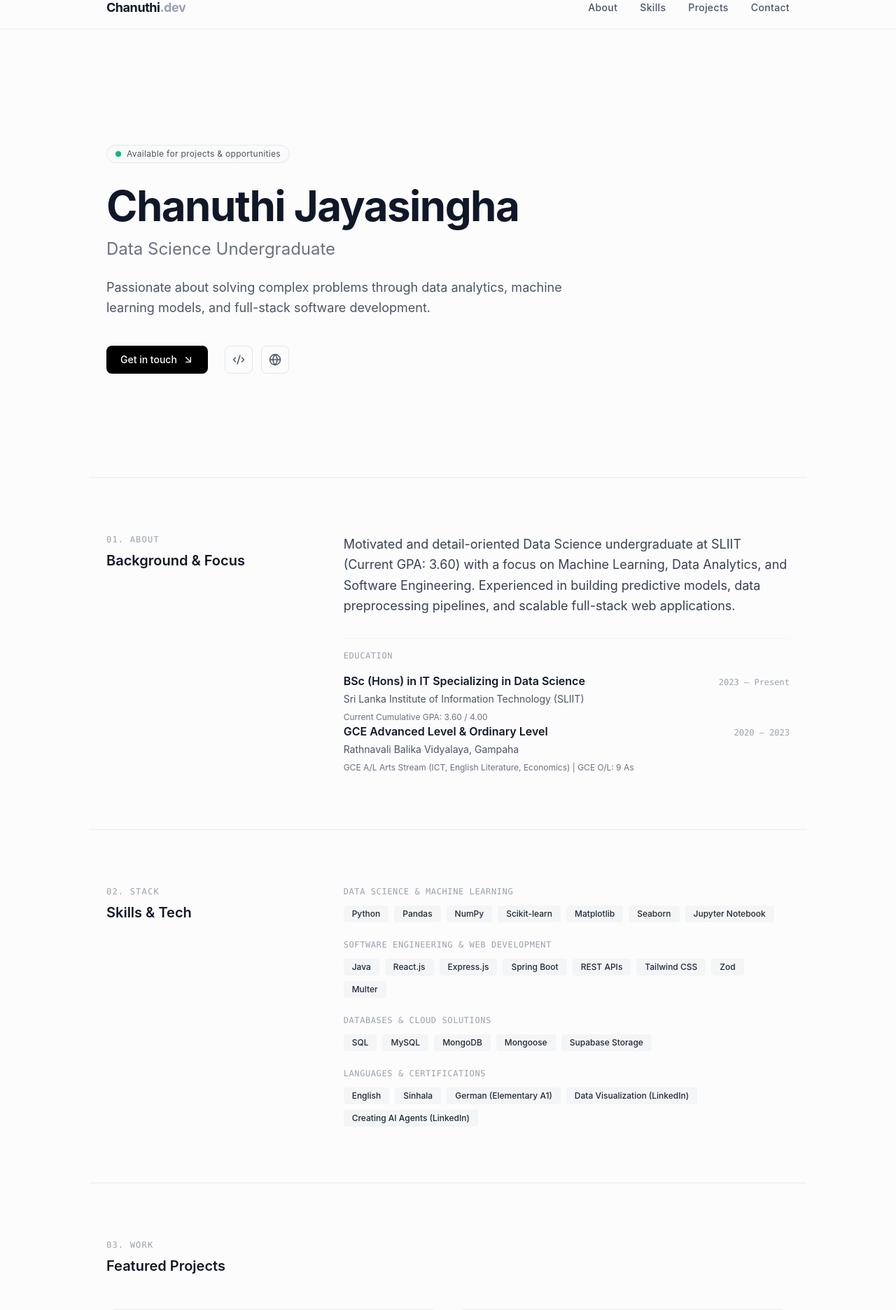
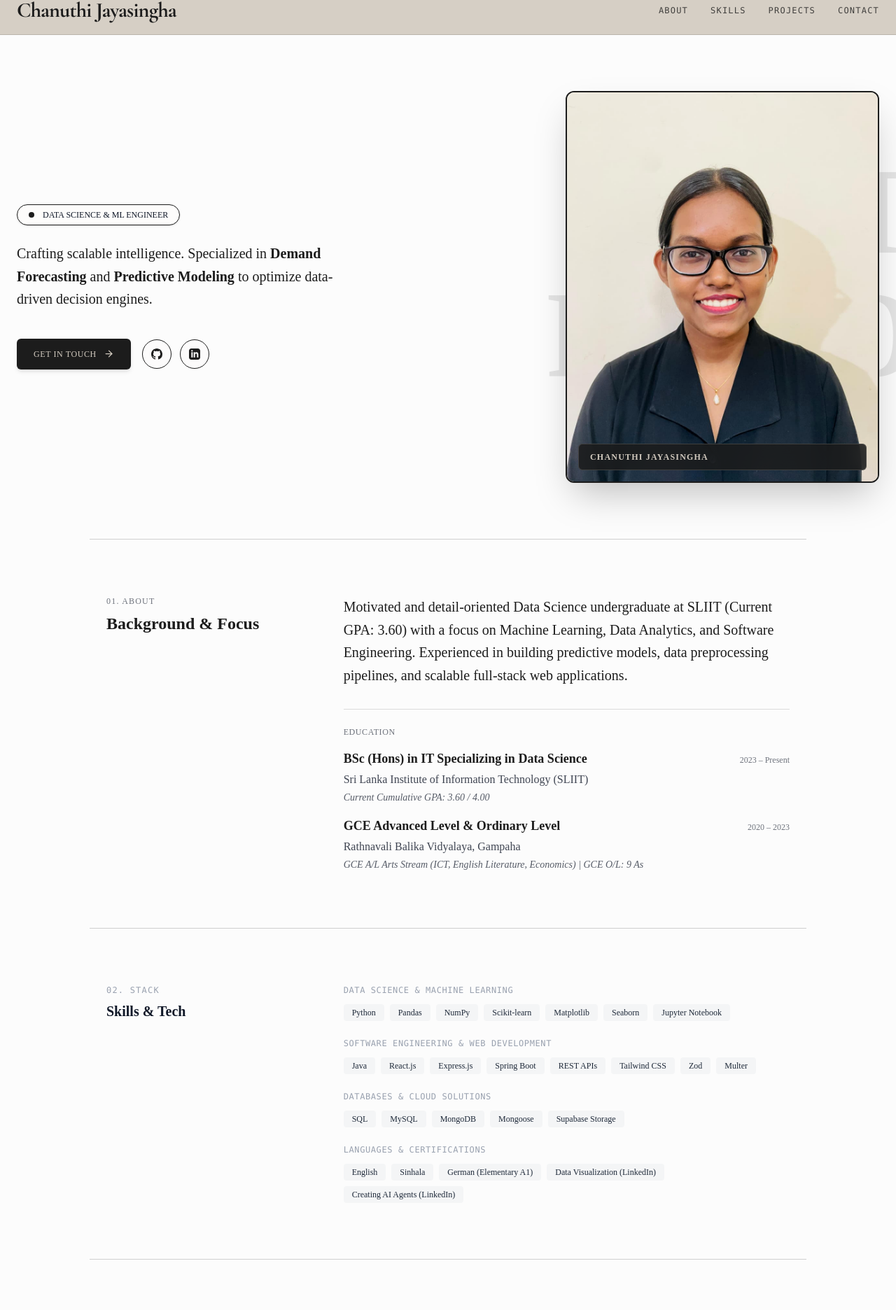
Before and after one commit to ChanuthiJayasingha/Portfolio-Chanuthi_Jayasingha, a React app in the folder portfolio/: page / in a window 1280 px wide. Shown: the part 19-1891 px from the top of the page at 70% size. Built offline with nearby package versions, Linux system fonts and the light colour scheme; the HTML template or start-up script is replaced by a standard one.

Commit message:
Updated the frontend fonts

```diff
--- a/portfolio/src/components/About.jsx
+++ b/portfolio/src/components/About.jsx
@@ -5,35 +5,41 @@ export default function About() {
   const { personal, education } = portfolioData;
 
   return (
-    <section id="about" className="max-w-5xl mx-auto px-6 py-20 border-t border-gray-200/80">
+    /* Added font-['Times_New_Roman',serif] right here 👇 */
+    <section
+      id="about"
+      className="max-w-5xl mx-auto px-6 py-20 border-t border-matte-black/20 font-['Times_New_Roman',serif]"
+    >
       <div className="grid grid-cols-1 md:grid-cols-3 gap-10">
 
         {/* Section Header */}
         <div>
-          <h2 className="text-xs font-mono uppercase tracking-widest text-gray-400 mb-2">01. About</h2>
-          <p className="text-xl font-semibold text-gray-900">Background & Focus</p>
+          <h2 className="text-xs uppercase tracking-widest opacity-60 mb-2">01. About</h2>
+          <p className="text-2xl font-bold text-matte-black">Background & Focus</p>
         </div>
 
         {/* Main Content */}
         <div className="md:col-span-2 space-y-8">
-          <p className="text-gray-700 leading-relaxed text-base sm:text-lg">
-            {personal?.about || "I am a software engineering student passionate about building scalable applications."}
+          <p className="text-matte-black leading-relaxed text-lg sm:text-xl">
+            {personal?.about || "I am a Data Science undergraduate passionate about building scalable models."}
           </p>
 
           {/* Education Breakdown */}
           {education && education.length > 0 && (
-            <div className="pt-4 border-t border-gray-100">
-              <h3 className="text-xs font-mono uppercase tracking-wider text-gray-400 mb-4">Education</h3>
-              {education.map((edu, idx) => (
-                <div key={idx} className="space-y-1">
-                  <div className="flex justify-between items-baseline">
-                    <h4 className="font-semibold text-gray-900">{edu.degree}</h4>
-                    <span className="text-xs text-gray-400 font-mono">{edu.period}</span>
+            <div className="pt-6 border-t border-matte-black/15">
+              <h3 className="text-xs uppercase tracking-wider opacity-60 mb-4">Education</h3>
+              <div className="space-y-4">
+                {education.map((edu, idx) => (
+                  <div key={idx} className="space-y-1">
+                    <div className="flex justify-between items-baseline">
+                      <h4 className="font-bold text-lg text-matte-black">{edu.degree}</h4>
+                      <span className="text-xs opacity-60">{edu.period}</span>
+                    </div>
+                    <p className="text-base opacity-80">{edu.institution}</p>
+                    <p className="text-sm opacity-70 italic">{edu.details}</p>
                   </div>
-                  <p className="text-sm text-gray-600">{edu.institution}</p>
-                  <p className="text-xs text-gray-500 pt-1">{edu.details}</p>
-                </div>
-              ))}
+                ))}
+              </div>
             </div>
           )}
         </div>
--- a/portfolio/src/components/Contact.jsx
+++ b/portfolio/src/components/Contact.jsx
@@ -30,7 +30,7 @@ export default function Contact() {
   };
 
   return (
-    <section id="contact" className="max-w-5xl mx-auto px-6 py-20 border-t border-gray-200/80">
+    <section className="relative min-h-[90vh] flex items-center pt-16 pb-16 overflow-hidden font-['Times_New_Roman',serif]">
       <div className="grid grid-cols-1 md:grid-cols-3 gap-10">
 
         {/* Section Header */}
--- a/portfolio/src/components/Footer.jsx
+++ b/portfolio/src/components/Footer.jsx
@@ -9,7 +9,6 @@ export default function Footer() {
     <footer className="border-t border-gray-200/60 bg-[#fcfcfc] py-8">
       <div className="max-w-5xl mx-auto px-6 flex flex-col sm:flex-row justify-between items-center text-xs text-gray-500 space-y-2 sm:space-y-0">
         <p>© {year} {name}. Designed & Built with React + Vite.</p>
-        <p className="font-mono">Swiss Style / Dynamic JSON</p>
       </div>
     </footer>
   );
--- a/portfolio/src/components/Hero.jsx
+++ b/portfolio/src/components/Hero.jsx
@@ -1,71 +1,104 @@
 import React from 'react';
 import { motion } from 'framer-motion';
-import { Code2, Globe, ArrowDownRight } from 'lucide-react';
+import { ArrowRight } from 'lucide-react';
 import portfolioData from '../data/portfolioData.json';
 
 export default function Hero() {
   const { personal } = portfolioData;
 
   return (
-    <section className="max-w-5xl mx-auto px-6 pt-20 pb-16 min-h-[80vh] flex flex-col justify-center">
+    /* Added font-['Times_New_Roman',serif] to section class 👇 */
+    <section className="relative min-h-[90vh] flex items-center pt-16 pb-16 overflow-hidden font-['Times_New_Roman',serif]">
+      <div className="max-w-7xl mx-auto px-6 w-full relative">
+
+        {/* Background Accent / Layering */}
+        <div className="grid grid-cols-1 md:grid-cols-12 gap-8 items-center">
+
+          {/* Left Text Block */}
           <motion.div
-        initial={{ opacity: 0, y: 15 }}
-        animate={{ opacity: 1, y: 0 }}
-        transition={{ duration: 0.5 }}
-        className="space-y-6"
+            initial={{ opacity: 0, x: -20 }}
+            animate={{ opacity: 1, x: 0 }}
+            transition={{ duration: 0.6 }}
+            className="md:col-span-5 space-y-6 z-20"
           >
-        {/* Status Badge */}
-        <div className="inline-flex items-center gap-2 px-3 py-1 rounded-full border border-gray-200 text-xs tracking-wide text-gray-600 bg-gray-50/50">
-          <span className="w-2 h-2 rounded-full bg-emerald-500 animate-pulse"></span>
-          Available for projects & opportunities
+            <div className="inline-flex items-center gap-3 px-4 py-1.5 rounded-full border border-matte-black text-xs uppercase bg-bone-white shadow-sm">
+              <span className="w-2 h-2 rounded-full bg-matte-black animate-pulse"></span>
+              Data Science & ML Engineer
             </div>
 
-        {/* Title / Name */}
-        <div className="space-y-2">
-          <h1 className="text-4xl sm:text-6xl font-bold tracking-tight text-gray-900 leading-tight">
-            {personal.name}
-          </h1>
-          <h2 className="text-xl sm:text-2xl text-gray-500 font-normal">
-            {personal.title}
-          </h2>
-        </div>
-
-        {/* Tagline */}
-        <p className="max-w-2xl text-base sm:text-lg text-gray-600 leading-relaxed font-normal">
-          {personal.tagline}
+            <p className="text-xl leading-relaxed text-matte-black font-light">
+              Crafting scalable intelligence. Specialized in <strong className="font-semibold">Demand Forecasting</strong> and <strong className="font-semibold">Predictive Modeling</strong> to optimize data-driven decision engines.
             </p>
 
-        {/* Actions & Social Links */}
             <div className="pt-4 flex flex-wrap items-center gap-4">
               <a
                 href="#contact"
-            className="inline-flex items-center gap-2 bg-black text-white px-5 py-2.5 rounded-lg text-sm font-medium hover:bg-gray-800 transition-colors"
+                className="inline-flex items-center gap-2.5 bg-matte-black text-studio-bg px-6 py-3.5 rounded-md text-xs uppercase tracking-wider hover:bg-matte-black/85 transition-colors shadow-md"
               >
-            Get in touch <ArrowDownRight size={16} />
+                Get In Touch <ArrowRight size={15} />
+              </a>
+              <div className="flex items-center gap-3">
+                <a
+                  href={personal?.github || "#"}
+                  target="_blank"
+                  rel="noreferrer"
+                  className="p-3 text-matte-black border border-matte-black rounded-full hover:bg-matte-black hover:text-studio-bg transition-colors bg-bone-white/50"
+                  aria-label="GitHub"
+                >
+                  <svg className="w-4 h-4 fill-current" viewBox="0 0 24 24">
+                    <path d="M12 0C5.37 0 0 5.37 0 12c0 5.31 3.435 9.795 8.205 11.385.6.105.825-.255.825-.57 0-.285-.015-1.23-.015-2.235-3.015.555-3.795-.735-4.035-1.41-.135-.345-.72-1.41-1.23-1.695-.42-.225-1.02-.78-.015-.795.945-.015 1.62.87 1.845 1.23 1.08 1.815 2.805 1.305 3.495.99.105-.78.42-1.305.765-1.605-2.67-.3-5.46-1.335-5.46-5.925 0-1.305.465-2.385 1.23-3.225-.12-.3-.54-1.53.12-3.18 0 0 1.005-.315 3.3 1.23.96-.27 1.98-.405 3-.405s2.04.135 3 .405c2.295-1.56 3.3-1.23 3.3-1.23.66 1.65.24 2.88.12 3.18.765.84 1.23 1.905 1.23 3.225 0 4.605-2.805 5.625-5.475 5.925.435.375.81 1.095.81 2.22 0 1.605-.015 2.895-.015 3.3 0 .315.225.69.825.57A12.02 12.02 0 0024 12c0-6.63-5.37-12-12-12z"/>
+                  </svg>
                 </a>
 
-          <div className="flex items-center gap-3 pl-2">
                 <a
-              href={personal.github}
+                  href={personal?.linkedin || "#"}
                   target="_blank"
-              rel="noopener noreferrer"
-              className="p-2.5 text-gray-600 hover:text-black border border-gray-200 rounded-lg hover:border-gray-400 transition-all"
-              aria-label="GitHub Profile"
+                  rel="noreferrer"
+                  className="p-3 text-matte-black border border-matte-black rounded-full hover:bg-matte-black hover:text-studio-bg transition-colors bg-bone-white/50"
+                  aria-label="LinkedIn"
                 >
-              <Code2 size={18} />
-            </a>
-            <a
-              href={personal.linkedin}
-              target="_blank"
-              rel="noopener noreferrer"
-              className="p-2.5 text-gray-600 hover:text-black border border-gray-200 rounded-lg hover:border-gray-400 transition-all"
-              aria-label="LinkedIn Profile"
-            >
-              <Globe size={18} />
+                  <svg className="w-4 h-4 fill-current" viewBox="0 0 24 24">
+                    <path d="M19 0h-14c-2.761 0-5 2.239-5 5v14c0 2.761 2.239 5 5 5h14c2.762 0 5-2.239 5-5v-14c0-2.761-2.238-5-5-5zm-11 19h-3v-11h3v11zm-1.5-12.268c-.966 0-1.75-.79-1.75-1.764s.784-1.764 1.75-1.764 1.75.79 1.75 1.764-.783 1.764-1.75 1.764zm13.5 12.268h-3v-5.604c0-3.368-4-3.113-4 0v5.604h-3v-11h3v1.765c1.396-2.586 7-2.777 7 2.476v6.759z"/>
+                  </svg>
                 </a>
               </div>
             </div>
           </motion.div>
+
+          {/* Focused Portrait Hero Frame (Center/Right) */}
+          <motion.div
+            initial={{ opacity: 0, scale: 0.95 }}
+            animate={{ opacity: 1, scale: 1 }}
+            transition={{ duration: 0.7, delay: 0.1 }}
+            className="md:col-span-7 relative flex justify-end"
+          >
+            {/* Background Editorial Watermark Typography */}
+            <div className="absolute -inset-x-12 -top-10 bottom-0 flex flex-col justify-center pointer-events-none z-0 select-none overflow-hidden">
+              <h1 className="text-8xl md:text-[11rem] font-bold text-matte-black/10 leading-none tracking-tighter text-right">
+                PORT
+              </h1>
+              <h1 className="text-8xl md:text-[11rem] font-bold text-matte-black/10 leading-none tracking-tighter text-right">
+                FOLIO
+              </h1>
+            </div>
+
+            {/* Sharp Focus Featured Portrait Container */}
+            <div className="relative z-10 w-full max-w-md aspect-[4/5] border-2 border-matte-black rounded-xl overflow-hidden bg-bone-white shadow-2xl">
+              <img
+                src="/portfolio_pic.jpeg"
+                alt={personal?.name || "Portrait"}
+                className="w-full h-full object-cover object-center filter contrast-105 brightness-100 hover:scale-105 transition-transform duration-700 ease-out"
+              />
+              <div className="absolute bottom-4 left-4 right-4 bg-matte-black/85 backdrop-blur-md text-studio-bg px-4 py-2.5 rounded-md flex justify-between items-center border border-studio-bg/20">
+                <span className="text-xs tracking-widest uppercase font-semibold">
+                  {personal?.name || "PORTFOLIO"}
+                </span>
+              </div>
+            </div>
+          </motion.div>
+
+        </div>
+      </div>
     </section>
   );
 }
--- a/portfolio/src/components/Navbar.jsx
+++ b/portfolio/src/components/Navbar.jsx
@@ -4,10 +4,9 @@ import portfolioData from '../data/portfolioData.json';
 
 export default function Navbar() {
   const [isOpen, setIsOpen] = useState(false);
-
-  // Safely fallback if data structure varies
-  const name = portfolioData?.personal?.name || 'Developer';
+  const name = portfolioData?.personal?.name || 'Chanuthi Jayasingha';
   const firstName = name.split(' ')[0];
+  const lastName = name.split(' ')[1] || '';
 
   const navLinks = [
     { name: 'About', href: '#about' },
@@ -17,45 +16,38 @@ export default function Navbar() {
   ];
 
   return (
-    <header className="sticky top-0 z-50 bg-[#fcfcfc]/80 backdrop-blur-md border-b border-gray-200/60">
-      <nav className="max-w-5xl mx-auto px-6 py-4 flex justify-between items-center">
-        {/* Brand/Logo */}
-        <a href="#" className="font-bold text-lg tracking-tight hover:opacity-70 transition-opacity">
-          {firstName}<span className="text-gray-400">.dev</span>
+    <header className="sticky top-0 z-50 bg-studio-bg/90 backdrop-blur-md border-b border-matte-black/15">
+      <nav className="max-w-7xl mx-auto px-6 py-4 flex justify-between items-center">
+        <a href="#" className="font-serif text-3xl font-bold tracking-tight text-matte-black hover:opacity-100 transition-opacity">
+          {firstName} <span className="font-serif text-3xl font-bold tracking-tight text-matte-black hover:opacity-100 transition-opacity">{lastName}</span>
+
         </a>
 
-        {/* Desktop Links */}
-        <div className="hidden md:flex items-center space-x-8 text-sm font-medium tracking-wide">
+        <div className="hidden md:flex items-center space-x-8 text-xs font-mono tracking-widest uppercase text-matte-black/80">
           {navLinks.map((link) => (
-            <a
-              key={link.name}
-              href={link.href}
-              className="text-gray-600 hover:text-black transition-colors"
-            >
+            <a key={link.name} href={link.href} className="hover:text-black transition-colors">
               {link.name}
             </a>
           ))}
         </div>
 
-        {/* Mobile Hamburger Toggle */}
         <button
           onClick={() => setIsOpen(!isOpen)}
-          className="md:hidden text-gray-700 hover:text-black focus:outline-none"
+          className="md:hidden text-matte-black focus:outline-none"
           aria-label="Toggle Navigation Menu"
         >
           {isOpen ? <X size={22} /> : <Menu size={22} />}
         </button>
       </nav>
 
-      {/* Mobile Menu Dropdown */}
       {isOpen && (
-        <div className="md:hidden bg-[#fcfcfc] border-b border-gray-200 px-6 py-4 flex flex-col space-y-4 text-sm font-medium">
+        <div className="md:hidden bg-studio-bg border-b border-matte-black/20 px-6 py-4 flex flex-col space-y-4 text-xs font-mono uppercase">
           {navLinks.map((link) => (
             <a
               key={link.name}
               href={link.href}
               onClick={() => setIsOpen(false)}
-              className="text-gray-600 hover:text-black transition-colors"
+              className="text-matte-black/80 hover:text-black transition-colors"
             >
               {link.name}
             </a>
--- a/portfolio/src/components/Projects.jsx
+++ b/portfolio/src/components/Projects.jsx
@@ -6,27 +6,31 @@ export default function Projects() {
   const projects = portfolioData?.projects || [];
 
   return (
-    <section id="projects" className="max-w-5xl mx-auto px-6 py-20 border-t border-gray-200/80">
+    <section
+      id="projects"
+      className="max-w-5xl mx-auto px-6 py-20 border-t border-matte-black/20 font-['Times_New_Roman',serif]"
+    >
+
       <div className="space-y-12">
 
         {/* Section Header */}
         <div className="flex justify-between items-end">
           <div>
-            <h2 className="text-xs font-mono uppercase tracking-widest text-gray-400 mb-2">03. Work</h2>
-            <p className="text-xl font-semibold text-gray-900">Featured Projects</p>
+            <h2 className="text-xs font-mono uppercase tracking-widest text-muted mb-2">03. Work</h2>
+            <p className="text-xl sm:text-2xl font-semibold text-base">Data Science & Engineering</p>
           </div>
         </div>
 
         {/* Projects Cards Grid */}
-        <div className="grid grid-cols-1 md:grid-cols-2 gap-6">
+        <div className="grid grid-cols-1 md:grid-cols-2 gap-8">
           {projects.map((project) => (
             <div
               key={project.id}
-              className="group border border-gray-200/80 rounded-xl p-6 bg-white hover:border-gray-400 transition-all duration-200 flex flex-col justify-between space-y-6"
+              className="group border border-gray-200/80 rounded-2xl p-8 bg-white hover:border-charcoal hover:shadow-xl transition-all duration-300 flex flex-col justify-between space-y-6"
             >
               <div className="space-y-3">
                 <div className="flex justify-between items-start">
-                  <h3 className="text-lg font-semibold text-gray-900 group-hover:text-black transition-colors">
+                  <h3 className="text-lg sm:text-xl font-semibold text-base group-hover:text-black transition-colors">
                     {project.title}
                   </h3>
                   <div className="flex items-center gap-2">
@@ -35,10 +39,10 @@ export default function Projects() {
                         href={project.github}
                         target="_blank"
                         rel="noopener noreferrer"
-                        className="text-gray-400 hover:text-black transition-colors p-1"
+                        className="text-gray-400 hover:text-charcoal transition-colors p-1.5"
                         aria-label="GitHub Repository"
                       >
-                        <Code2 size={16} />
+                        <Code2 size={17} />
                       </a>
                     )}
                     {project.demo && (
@@ -46,26 +50,26 @@ export default function Projects() {
                         href={project.demo}
                         target="_blank"
                         rel="noopener noreferrer"
-                        className="text-gray-400 hover:text-black transition-colors p-1"
+                        className="text-gray-400 hover:text-charcoal transition-colors p-1.5"
                         aria-label="Live Demo"
                       >
-                        <ExternalLink size={16} />
+                        <ExternalLink size={17} />
                       </a>
                     )}
                   </div>
                 </div>
 
-                <p className="text-sm text-gray-600 leading-relaxed">
+                <p className="text-sm text-muted leading-relaxed">
                   {project.description}
                 </p>
               </div>
 
-              {/* Tech Stack Pills */}
-              <div className="flex flex-wrap gap-2 pt-2 border-t border-gray-100">
+              {/* Tech Stack Pills: Using Palette */}
+              <div className="flex flex-wrap gap-2 pt-3 border-t border-gray-100">
                 {project.tech.map((techItem, idx) => (
                   <span
                     key={idx}
-                    className="text-[11px] font-mono text-gray-500 bg-gray-50 px-2 py-0.5 rounded border border-gray-100"
+                    className="text-[11px] font-mono font-medium text-charcoal bg-brand-beige/50 px-2.5 py-1 rounded-full border border-brand-beige"
                   >
                     {techItem}
                   </span>
--- a/portfolio/src/components/Skills.jsx
+++ b/portfolio/src/components/Skills.jsx
@@ -5,7 +5,10 @@ export default function Skills() {
   const skills = portfolioData?.skills || [];
 
   return (
-    <section id="skills" className="max-w-5xl mx-auto px-6 py-20 border-t border-gray-200/80">
+    <section
+      id="skills"
+      className="max-w-5xl mx-auto px-6 py-20 border-t border-matte-black/20 font-['Times_New_Roman',serif]"
+    >
       <div className="grid grid-cols-1 md:grid-cols-3 gap-10">
 
         {/* Section Header */}
--- a/portfolio/src/data/portfolioData.json
+++ b/portfolio/src/data/portfolioData.json
@@ -40,6 +40,7 @@
       "category": "Languages & Certifications",
       "items": ["English", "Sinhala", "German (Elementary A1)", "Data Visualization (LinkedIn)", "Creating AI Agents (LinkedIn)"]
     }
+
   ],
   "projects": [
     {
--- a/portfolio/src/index.css
+++ b/portfolio/src/index.css
@@ -1,7 +1,25 @@
+@import url('https://fonts.googleapis.com/css2?family=Cormorant+Garamond:ital,wght@0,400;0,600;0,700;1,400&family=Inter:wght@300;400;500;600&display=swap');
 @import "tailwindcss";
+
+@theme {
+  /* Colors from your studio palette */
+  --color-studio-bg: #D2CABF;
+  --color-matte-black: #1C1C1C;
+  --color-bone-white: #FDFCFB;
+
+  /* Editorial font pairing */
+  --font-serif: "Cormorant Garamond", serif;
+  --font-sans: "Inter", system-ui, sans-serif;
+}
 
 html {
   scroll-behavior: smooth;
-  background-color: #fcfcfc;
-  color: #111111;
+  background-color: var(--color-studio-bg);
+  color: var(--color-matte-black);
+  -webkit-font-smoothing: antialiased;
 }
+
+body {
+  margin: 0;
+  min-height: 100vh;
+}
```
Also changed, not shown: portfolio/public/portfolio_pic.jpeg (added). Lines whose indentation alone changed are shown as unchanged.
